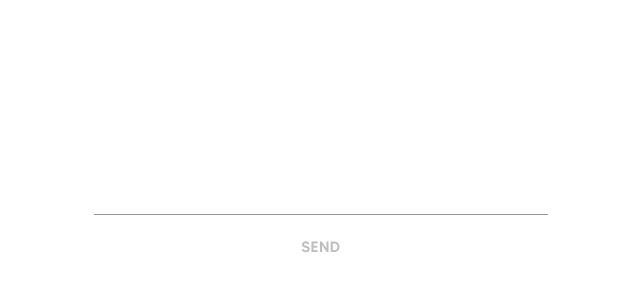
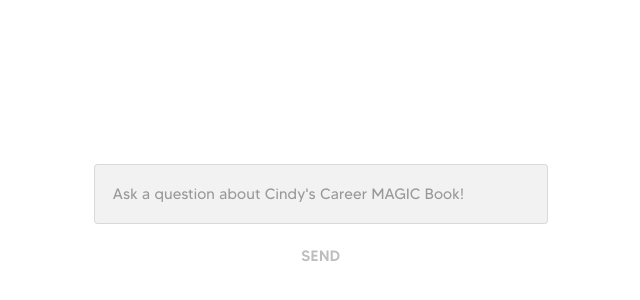
Before and after one commit to zetachua/MAGIC, a React (Vite) app in the folder client/: page / in a window 1280 px wide. Shown: the part 180-480 px from the top of the page, without its empty margins (319-959 px from the left). Built offline with nearby package versions, Linux system fonts and the light colour scheme.

Commit message:
update fixes frontend

```diff
--- a/client/src/components/MentorChatDialog.jsx
+++ b/client/src/components/MentorChatDialog.jsx
@@ -37,7 +37,8 @@ const MentorChatDialog = () => {
       flexDirection: 'column',
       gap: '1rem',
       minHeight: '0', // Important for iframe compatibility
-      height: '100%'
+      height: '100%',
+      color: 'inherit' // Inherit text color from body
     }}>
       <div style={{
         display: 'flex',
@@ -51,13 +52,42 @@ const MentorChatDialog = () => {
           value={prompt}
           sx={{
             fontFamily: 'MadeTommy',
-            color: 'white',
             fontSize: 'clamp(14px, 2vw, 15px) !important',
             width: '100%',
             boxSizing: 'border-box',
+            backgroundColor: 'rgba(0, 0, 0, 0.05)',
+            padding: '0.5rem',
+            borderRadius: '4px',
+            border: '1px solid rgba(0, 0, 0, 0.1)',
             '& .MuiInput-input': {
               padding: 'clamp(8px, 1.5vw, 10px)',
-            }
+              color: 'inherit',
+            },
+            '&::before': {
+              borderBottom: 'none !important',
+            },
+            '&::after': {
+              borderBottom: 'none !important',
+            },
+            '&:hover': {
+              backgroundColor: 'rgba(0, 0, 0, 0.08)',
+            },
+            '&:focus-within': {
+              backgroundColor: 'rgba(0, 0, 0, 0.1)',
+              borderColor: 'rgba(0, 0, 0, 0.2)',
+            },
+            '@media (prefers-color-scheme: dark)': {
+              backgroundColor: 'rgba(255, 255, 255, 0.1)',
+              borderColor: 'rgba(255, 255, 255, 0.2)',
+              color: 'rgba(255, 255, 255, 0.87)',
+              '&:hover': {
+                backgroundColor: 'rgba(255, 255, 255, 0.15)',
+              },
+              '&:focus-within': {
+                backgroundColor: 'rgba(255, 255, 255, 0.2)',
+                borderColor: 'rgba(255, 255, 255, 0.3)',
+              },
+            },
           }}
           onChange={(e) => setPrompt(e.target.value)}
           placeholder="Ask a question about Cindy's Career MAGIC Book!"
@@ -104,7 +134,8 @@ const MentorChatDialog = () => {
             fontFamily='MadeTommyBold'
             sx={{
               padding: 'clamp(0.5rem, 2vw, 1rem)',
-              fontSize: 'clamp(16px, 2.5vw, 18px)'
+              fontSize: 'clamp(16px, 2.5vw, 18px)',
+              color: 'inherit',
             }}
           >
             Cindy's Response:
@@ -117,7 +148,8 @@ const MentorChatDialog = () => {
               wordBreak: 'break-word',
               fontSize: 'clamp(14px, 2vw, 16px)',
               padding: '0 clamp(0.5rem, 2vw, 1rem)',
-              lineHeight: '1.6'
+              lineHeight: '1.6',
+              color: 'inherit',
             }}
           >
             {response}
--- a/client/src/index.css
+++ b/client/src/index.css
@@ -80,3 +80,16 @@ button:focus-visible {
     background-color: #f9f9f9;
   }
 }
+
+/* Ensure proper contrast in both modes */
+body {
+  color: rgba(255, 255, 255, 0.87);
+  background-color: #242424;
+}
+
+@media (prefers-color-scheme: light) {
+  body {
+    color: #213547;
+    background-color: #ffffff;
+  }
+}
```
Also changed, not shown: 6 other files (tests, documents, lock files or other folders).
